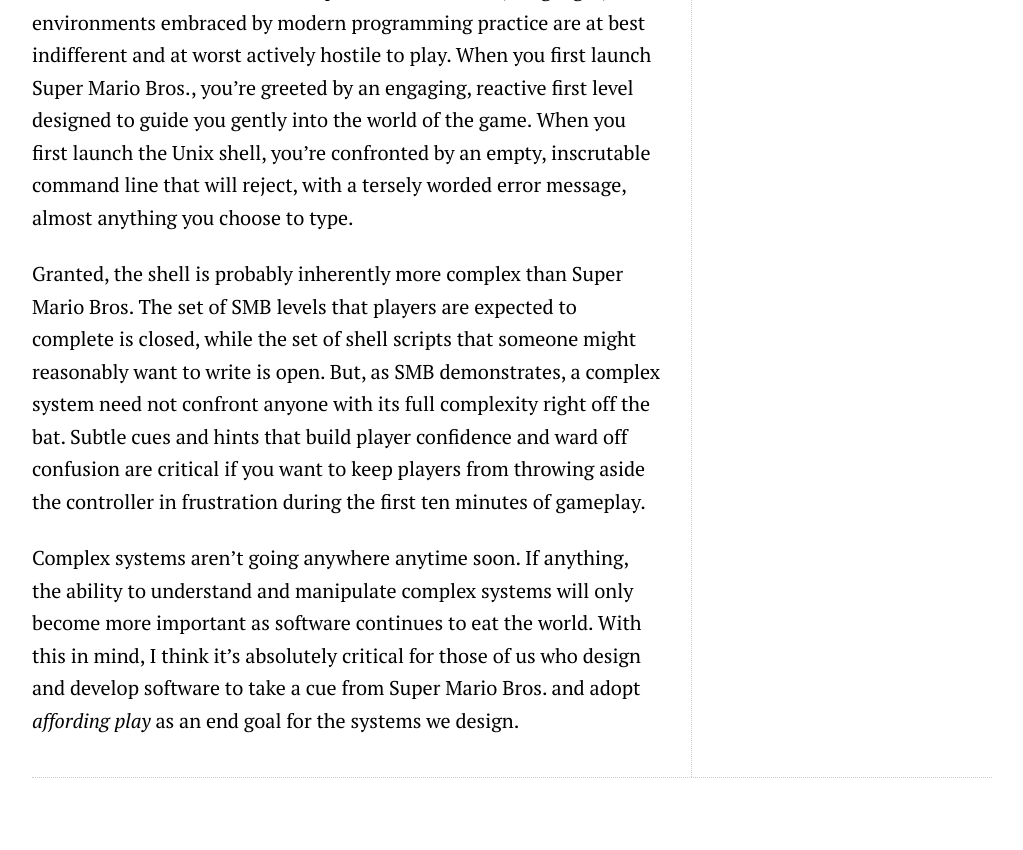
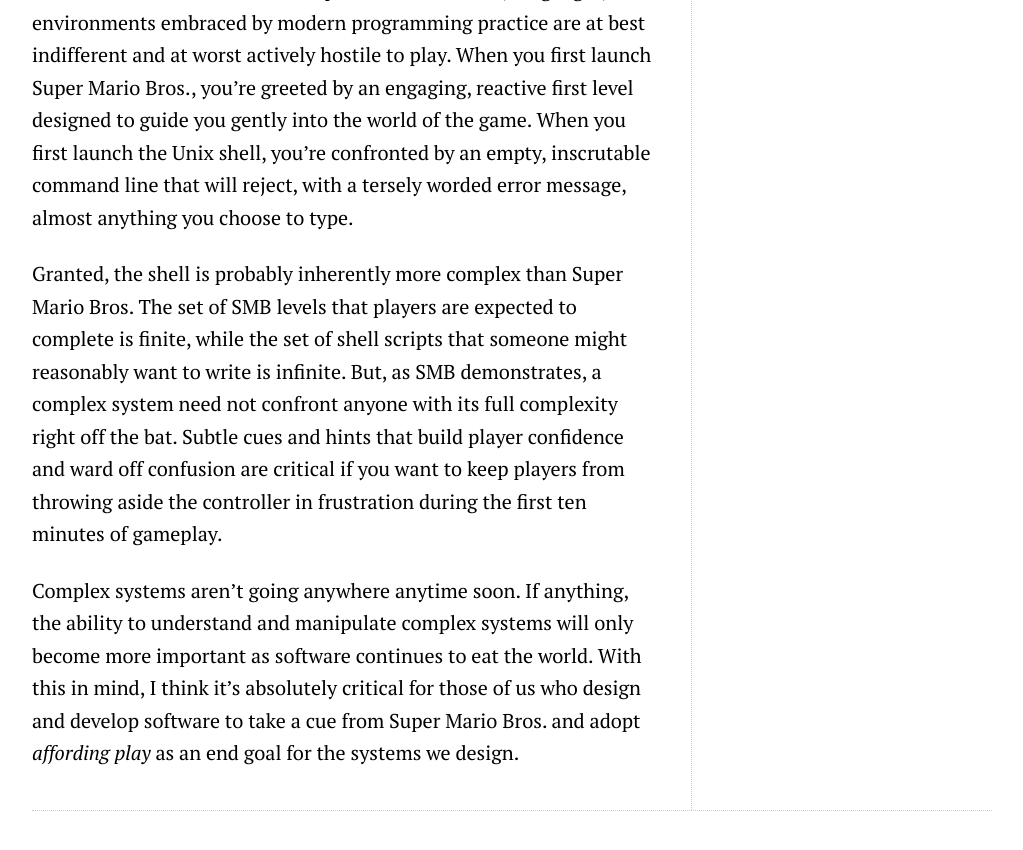
Before and after one commit to mkremins/mkremins.github.io, a Jekyll site: the page built from _posts/2015-08-03-why-affording-play.md, in a window 1280 px wide and 900 px high, scrolled down 4586 px. Shown: the top 850 px of the window, without its empty margins (128-1151 px from the left). Built offline with Jekyll 4.4.1, drawn with Linux system fonts in a browser that asks for light colours; nearby versions of some CDN libraries; comment, search, counter and statistics services are not loaded.

Commit message:
minor nitpick: open/closed => finite/infinite

```diff
--- a/_posts/2015-08-03-why-affording-play.md
+++ b/_posts/2015-08-03-why-affording-play.md
@@ -50,6 +50,6 @@ To play with a system is to develop a kind of *robust* knowledge that reinforces
 
 Why, then, do people learn to program through tutorials and exercises that tell rather than show? Perhaps because the tools, languages, and environments embraced by modern programming practice are at best indifferent and at worst actively hostile to play. When you first launch Super Mario Bros., you're greeted by an engaging, reactive first level designed to guide you gently into the world of the game. When you first launch the Unix shell, you're confronted by an empty, inscrutable command line that will reject, with a tersely worded error message, almost anything you choose to type.
 
-Granted, the shell is probably inherently more complex than Super Mario Bros. The set of SMB levels that players are expected to complete is closed, while the set of shell scripts that someone might reasonably want to write is open. But, as SMB demonstrates, a complex system need not confront anyone with its full complexity right off the bat. Subtle cues and hints that build player confidence and ward off confusion are critical if you want to keep players from throwing aside the controller in frustration during the first ten minutes of gameplay.
+Granted, the shell is probably inherently more complex than Super Mario Bros. The set of SMB levels that players are expected to complete is finite, while the set of shell scripts that someone might reasonably want to write is infinite. But, as SMB demonstrates, a complex system need not confront anyone with its full complexity right off the bat. Subtle cues and hints that build player confidence and ward off confusion are critical if you want to keep players from throwing aside the controller in frustration during the first ten minutes of gameplay.
 
 Complex systems aren't going anywhere anytime soon. If anything, the ability to understand and manipulate complex systems will only become more important as software continues to eat the world. With this in mind, I think it's absolutely critical for those of us who design and develop software to take a cue from Super Mario Bros. and adopt *affording play* as an end goal for the systems we design.
```
